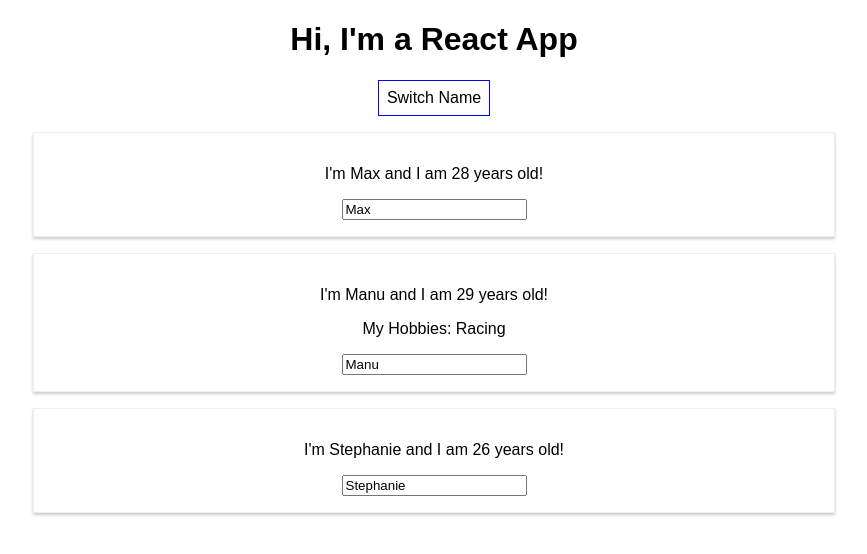
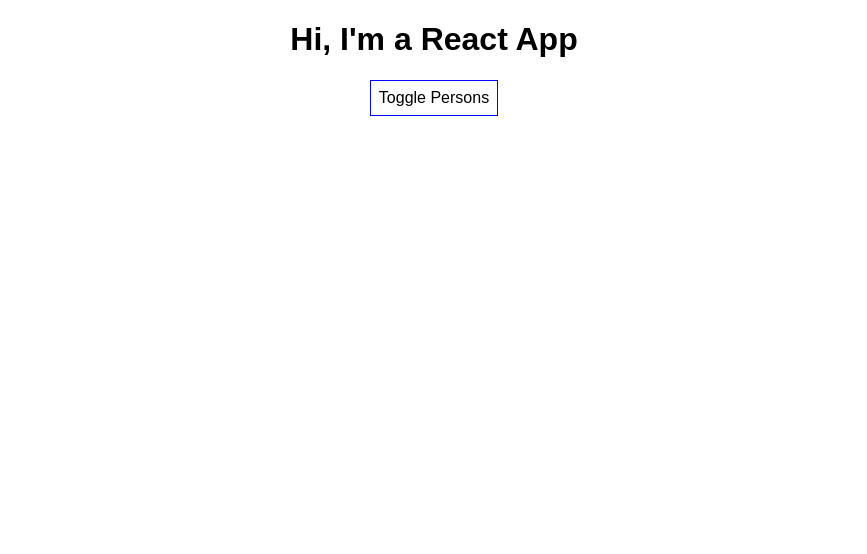
Before and after one commit to JelenaMarjanovic/react-complete-guide, a React (Create React App) app: page / in a window 1280 px wide. Shown: the top 554 px of the page, without its empty margins (206-1073 px from the left). Built offline with nearby package versions, Linux system fonts and the light colour scheme.

Commit message:
Rendering content conditionally using ternary operator

```diff
--- a/src/App.js
+++ b/src/App.js
@@ -8,27 +8,14 @@ class App extends Component {
       { name: 'Max', age: 28 },
       { name: 'Manu', age: 29 },
       { name: 'Stephanie', age: 26 }
-    ]
+    ],
+    showPersons: false
   };
 
-  switchNameHandler = newName => {
-    this.setState({
-      persons: [
-        { name: newName, age: 28 },
-        { name: 'Manu', age: 29 },
-        { name: 'Stephanie', age: 27 }
-      ]
-    });
-  };
+  togglePersonsHandler = () => {
+    const doesShow = this.state.showPersons;
 
-  nameChangeHandler = event => {
-    this.setState({
-      persons: [
-        { name: 'Max', age: 28 },
-        { name: event.target.value, age: 29 },
-        { name: 'Stephanie', age: 26 }
-      ]
-    });
+    this.setState({ showPersons: !doesShow });
   };
 
   render() {
@@ -43,12 +30,11 @@ class App extends Component {
     return (
       <div className="App">
         <h1>Hi, I'm a React App</h1>
-        <button
-          style={style}
-          onClick={() => this.switchNameHandler('Maximilian')}
-        >
-          Switch Name
+        <button style={style} onClick={this.togglePersonsHandler}>
+          Toggle Persons
         </button>
+        {this.state.showPersons ? (
+          <div>
             <Person
               name={this.state.persons[0].name}
               age={this.state.persons[0].age}
@@ -56,8 +42,6 @@ class App extends Component {
             <Person
               name={this.state.persons[1].name}
               age={this.state.persons[1].age}
-          click={this.switchNameHandler.bind(this, 'Max!')}
-          changed={this.nameChangeHandler}
             >
               My Hobbies: Racing
             </Person>
@@ -66,6 +50,8 @@ class App extends Component {
               age={this.state.persons[2].age}
             />
           </div>
+        ) : null}
+      </div>
     );
   }
 }
--- a/src/Person/Person.js
+++ b/src/Person/Person.js
@@ -4,11 +4,11 @@ import './Person.css';
 const Person = props => {
   return (
     <div className="Person">
-      <p onClick={props.click}>
+      <p>
         I'm {props.name} and I am {props.age} years old!
       </p>
       <p>{props.children}</p>
-      <input type="text" defaultValue={props.name} onChange={props.changed} />
+      <input type="text" defaultValue={props.name} />
     </div>
   );
 };
```
Lines whose indentation alone changed are shown as unchanged.
